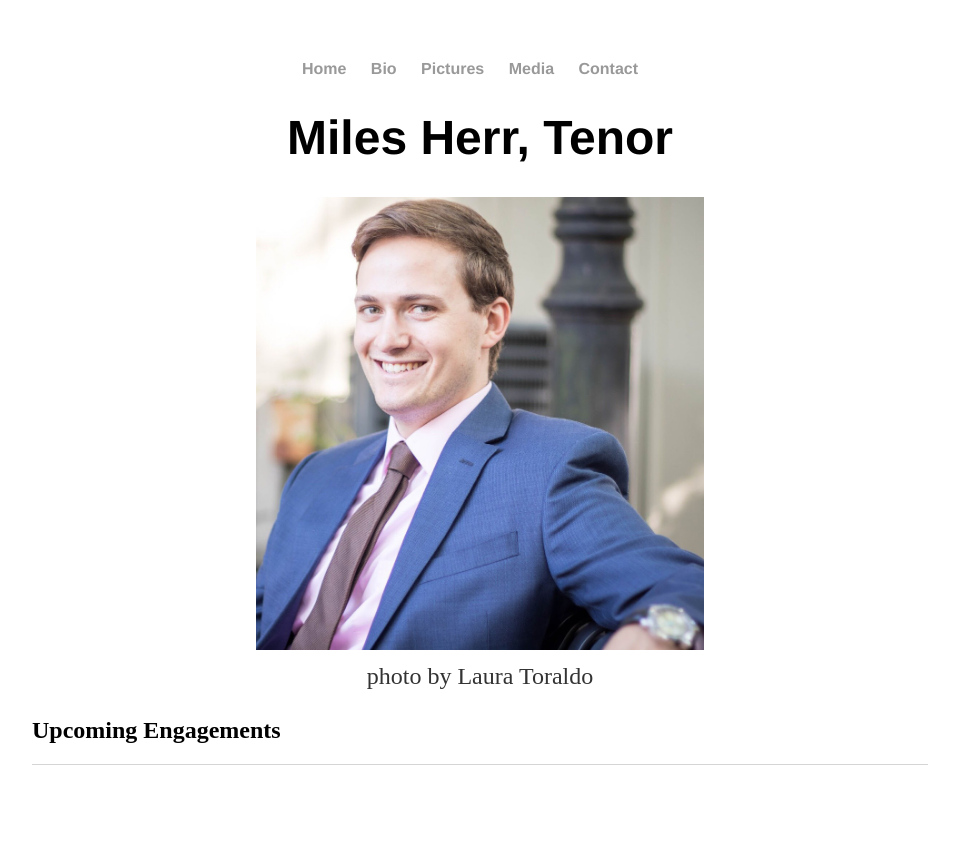
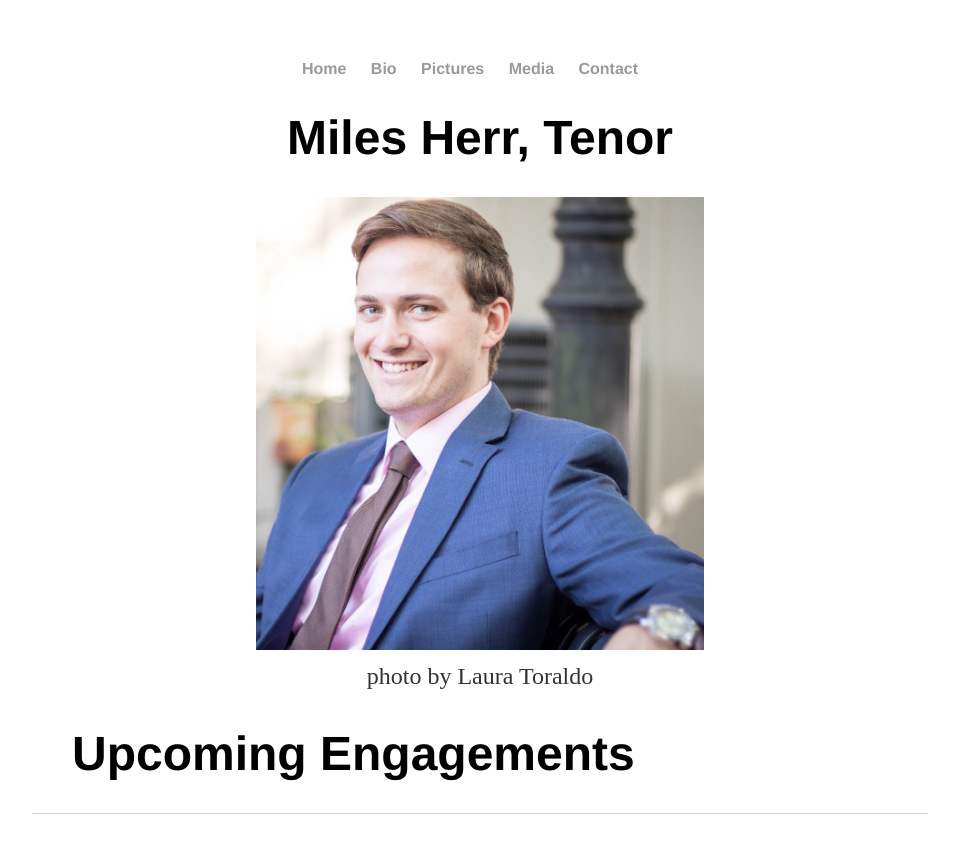
Before and after one commit to leemlb06pmi/leemlb06pmi.github.io, a Jekyll site: the page built from index.html, in a window 1280 px wide. Shown: the top 853 px of the page, without its empty margins (160-1119 px from the left). Built offline with Jekyll 4.4.1, drawn with Linux system fonts in a browser that asks for light colours.

Commit message:
homepage

```diff
--- a/index.html
+++ b/index.html
@@ -10,5 +10,7 @@ title: Miles Herr, Tenor
 		<br>
 		photo by Laura Toraldo
 	</p>
-		<h2>Upcoming Engagements</h2>
+<blockquote>
+<h1 style="text-align:left">Upcoming Engagements</h1>
+</blockquote>
 </div><!-- /.blurb -->
```
